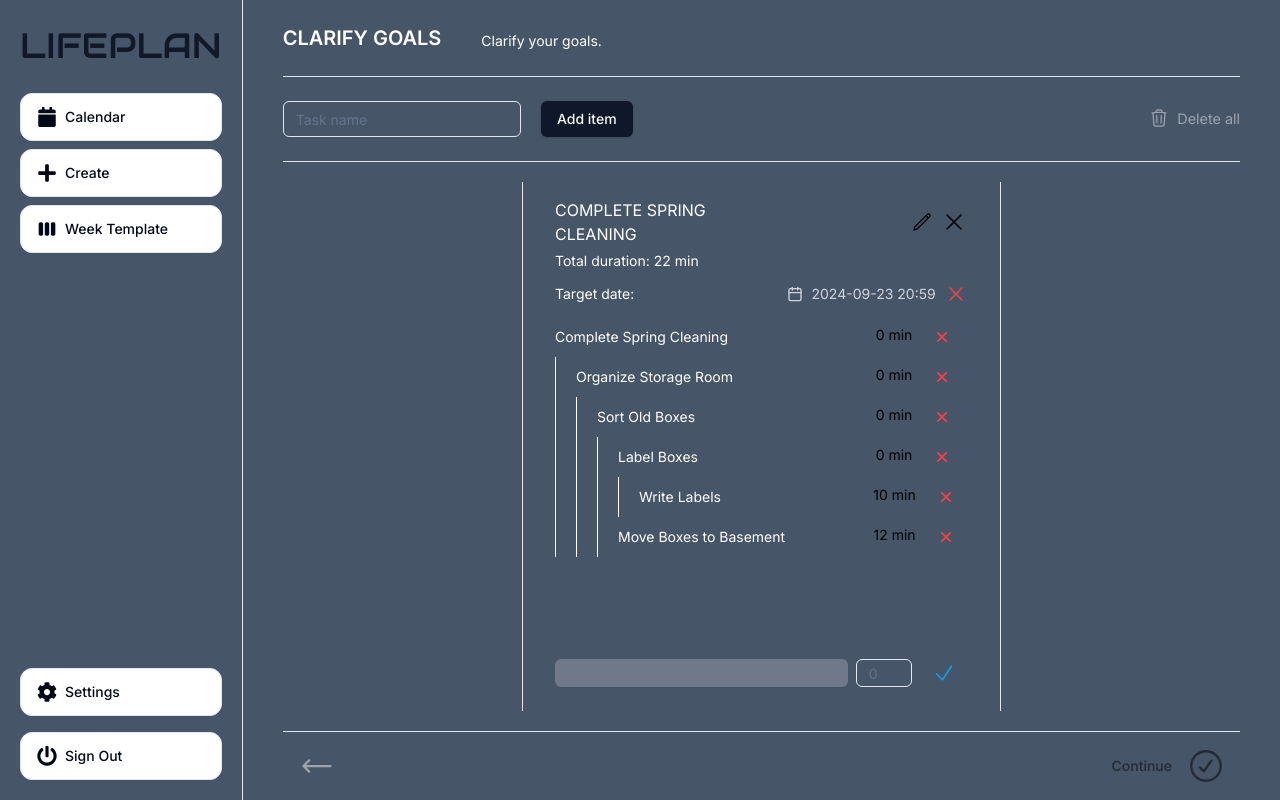
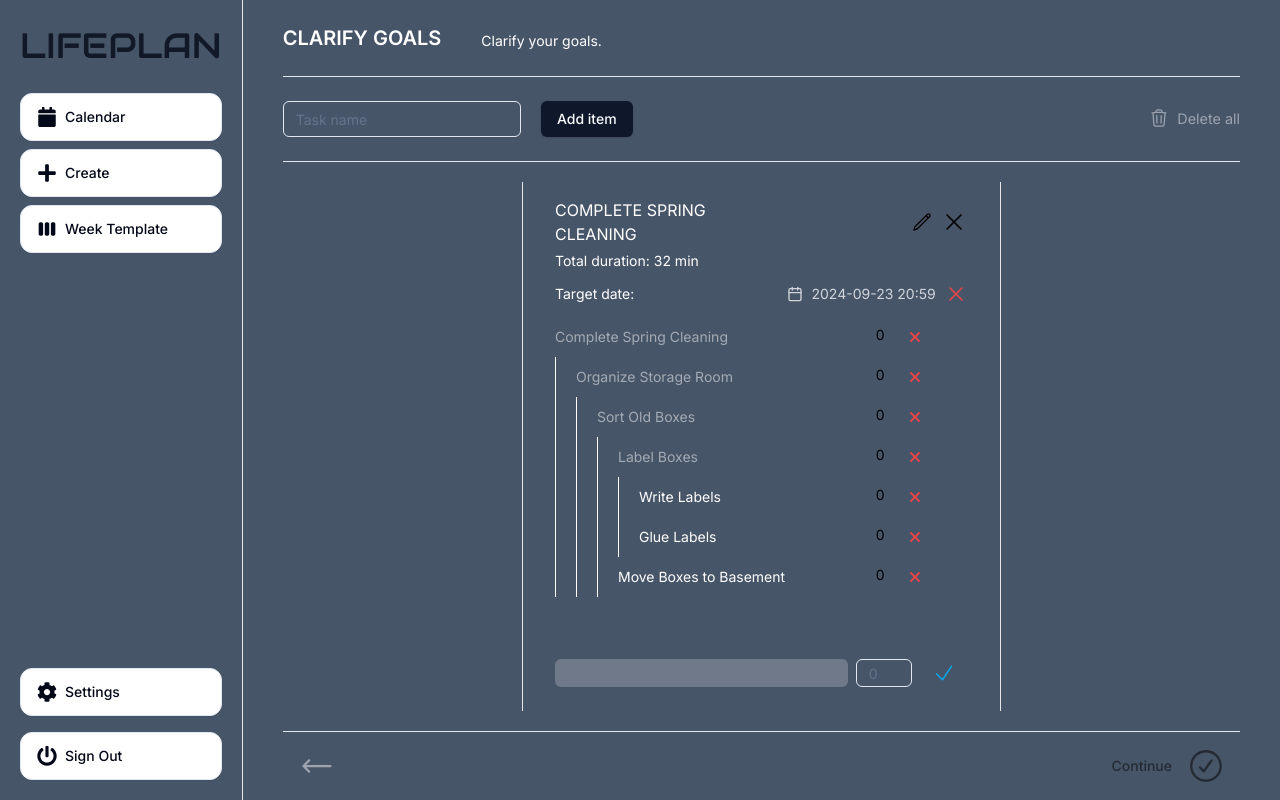
Before and after one commit to marcusryden92/lifeplan, a Next.js app: page /create/clarify-goals in a window 1280 px wide. Built offline with nearby package versions, Linux system fonts and the light colour scheme; no server answers.

Commit message:
added totalTaskDuration state to task list

```diff
--- a/app/(protected)/create/clarify-goals/components/task-list.tsx
+++ b/app/(protected)/create/clarify-goals/components/task-list.tsx
@@ -1,5 +1,6 @@
 "use client";
 
+import { useState } from "react";
 import { useDataContext } from "@/context/DataContext";
 import { Planner } from "@/lib/planner-class";
 import { Button } from "@/components/ui/button";
@@ -19,17 +20,22 @@ interface TaskItemProps {
 }
 
 const TaskItem = ({ task, subtasks, onDelete }: TaskItemProps) => {
+  const [totalTaskDuration, setTotalTaskDuration] = useState(
+    totalSubtaskDuration(task.id, subtasks)
+  );
   return (
     <div>
       <div className="flex justify-between items-center w-full text-sm py-2">
-        <div className="truncate max-w-[180px]">{task.title}</div>
+        <div
+          className={`truncate max-w-[180px] ${
+            subtasks.length !== 0 && "opacity-50"
+          }`}
+        >
+          {task.title}
+        </div>
 
         <div className="text-sm text-black pl-2 flex flex-shrink-0 items-start justify-start space-x-2 min-w-[100px]">
-          <div>
-            {subtasks.length > 0
-              ? formatMinutesToHours(totalSubtaskDuration(task.id, subtasks))
-              : task.duration && formatMinutesToHours(task.duration)}
-          </div>
+          <div>{totalTaskDuration}</div>
           <Button
             size="xs"
             variant="invisible"
--- a/app/globals.css
+++ b/app/globals.css
@@ -28,9 +28,9 @@ body,
 }
 
 :root .fc-event:hover {
-  border-color: #f1f1f1 !important;
-  border-style: solid !important;
-  border-width: 0.5px !important;
+  outline-color: #f1f1f1 !important;
+  outline-style: solid !important;
+  outline-width: 0.5px !important;
 }
 
 :root .fc-timegrid-event-harness {
@@ -39,9 +39,9 @@ body,
   transform: translate(0, 0);
 }
 
-:root .fc-timegrid-event:hover {
+/* :root .fc-timegrid-event:hover {
   transform: translate(-0.1rem, -0.2rem);
-}
+} */
 
 :root .fc-scroller {
   overflow: auto !important;
--- a/data/seed-data.ts
+++ b/data/seed-data.ts
@@ -281,4 +281,14 @@ export const taskArraySeed: Planner[] = [
     deadline: new Date(),
     starts: undefined,
   },
+  {
+    title: "Glue Labels",
+    id: "010", // Unique id for TaskA
+    parentId: "007", // Child of "Sort Old Boxes"
+    type: "goal",
+    canInfluence: true,
+    duration: 10,
+    deadline: new Date(),
+    starts: undefined,
+  },
 ];
```
